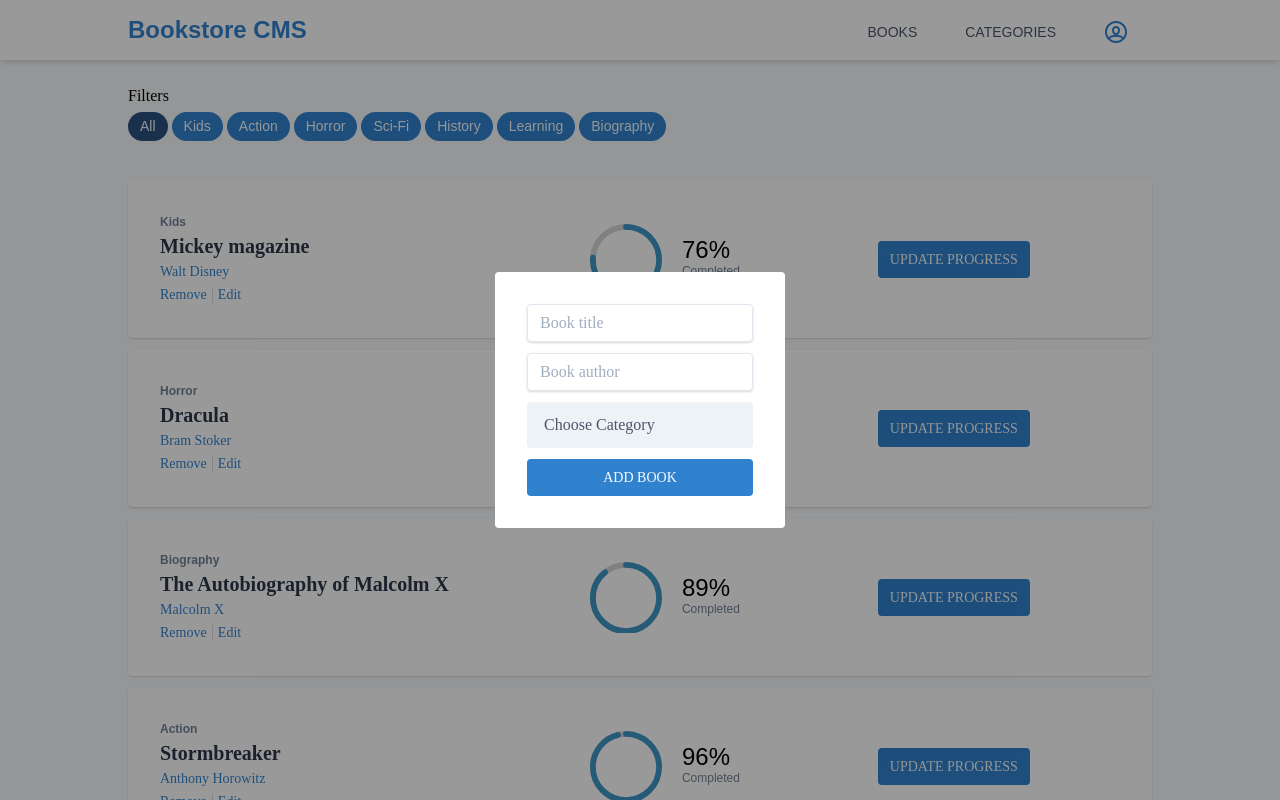
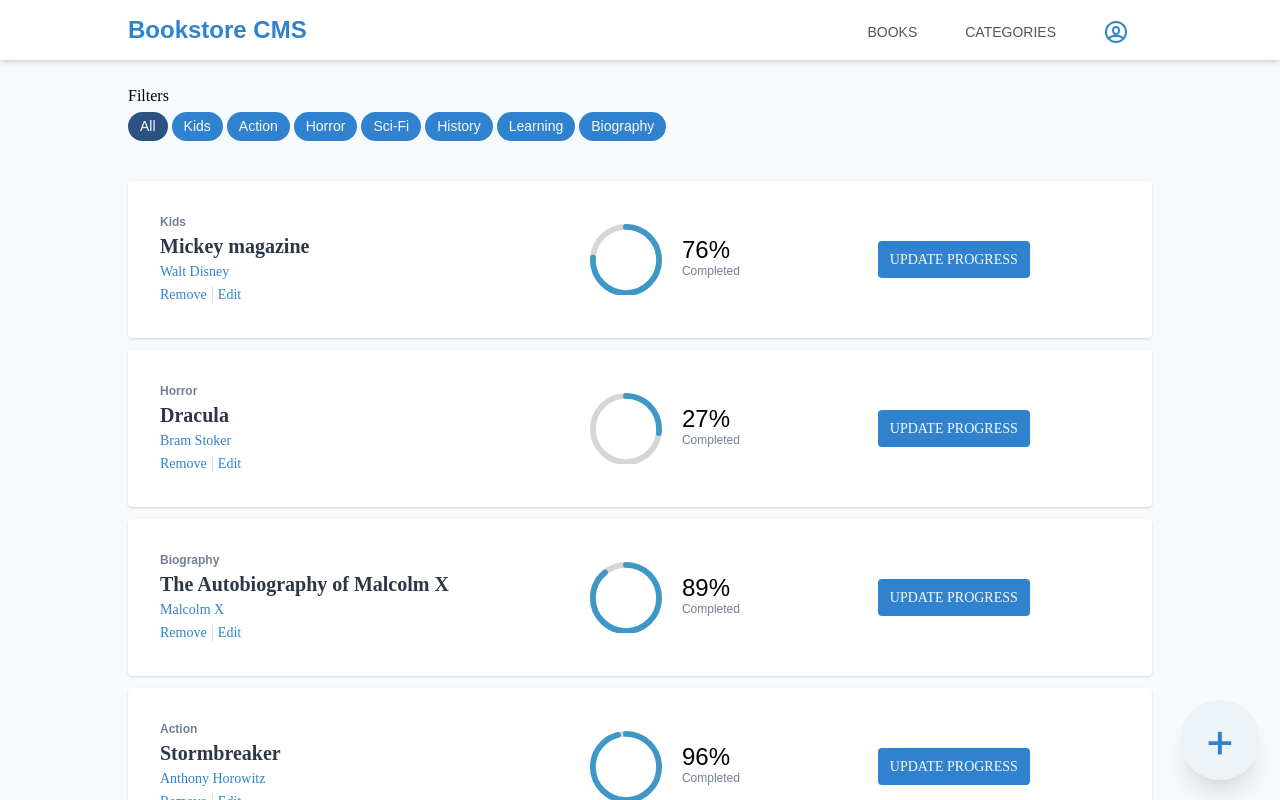
Before and after one commit to mosaaleb/redux-bookstore, a React (Create React App) app: page / in a window 1280 px wide. Shown: the top 800 px of the page. Built offline with nearby package versions, Linux system fonts and the light colour scheme.

Commit message:
Add  visible/hidden form state modal and function

```diff
--- a/src/components/layouts/Content.js
+++ b/src/components/layouts/Content.js
@@ -1,14 +1,32 @@
-import React from 'react';
+import React, { useState } from 'react';
 import BookList from '../../containers/BookList';
 import AddBookForm from '../../containers/AddBookForm';
 import CategoryFilter from '../CategoryFilter';
 
-const Content = () => (
-  <main className="flex-grow">
-    <CategoryFilter />
-    <BookList />
-    <AddBookForm />
-  </main>
-);
+const Content = () => {
+  const [isFormVisible, setIsFormVisible] = useState(false);
+
+  const form = () => {
+    if (isFormVisible) {
+      return <AddBookForm setIsFormVisible={setIsFormVisible} />;
+    }
+    return null;
+  };
+
+  return (
+    <main className="flex-grow">
+      <CategoryFilter />
+      <BookList />
+      {form()}
+      <button
+        type="button"
+        onClick={() => setIsFormVisible(!isFormVisible)}
+        className="m-5 w-20 h-20 focus:outline-none text-blue-600 bg-gray-200 rounded-full shadow-xl text-5xl fixed bottom-0 right-0"
+      >
+        {isFormVisible ? '×' : '+'}
+      </button>
+    </main>
+  );
+};
 
 export default Content;
```
